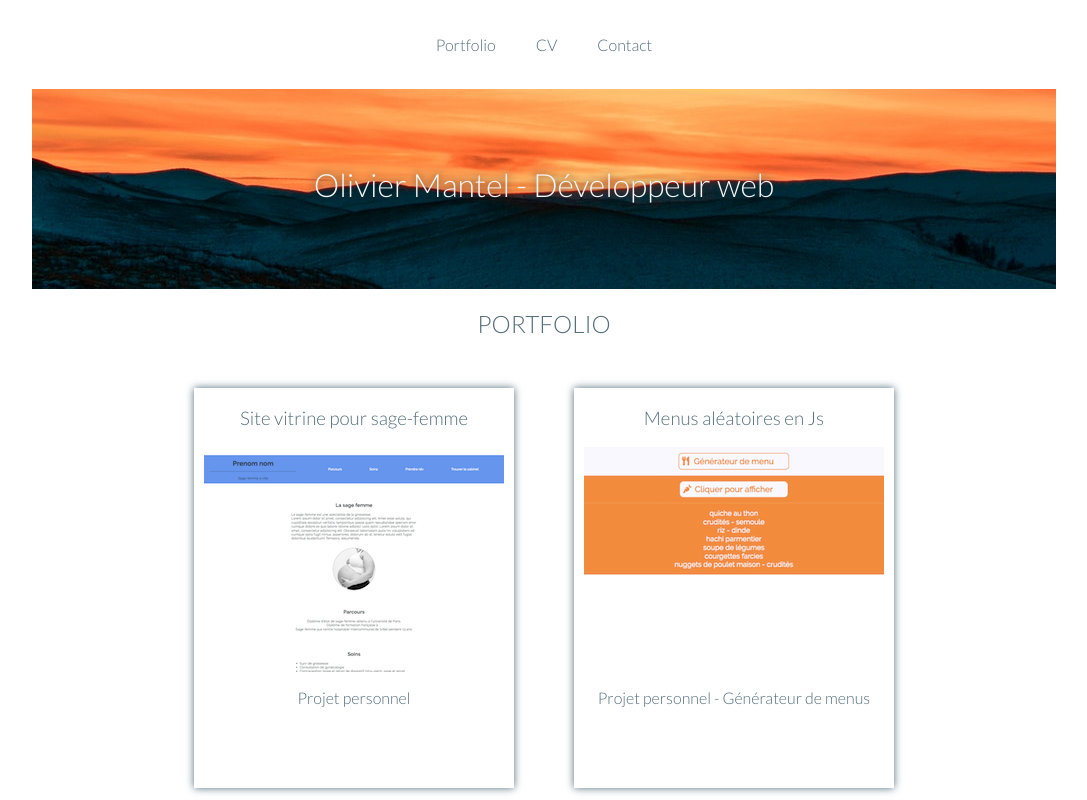
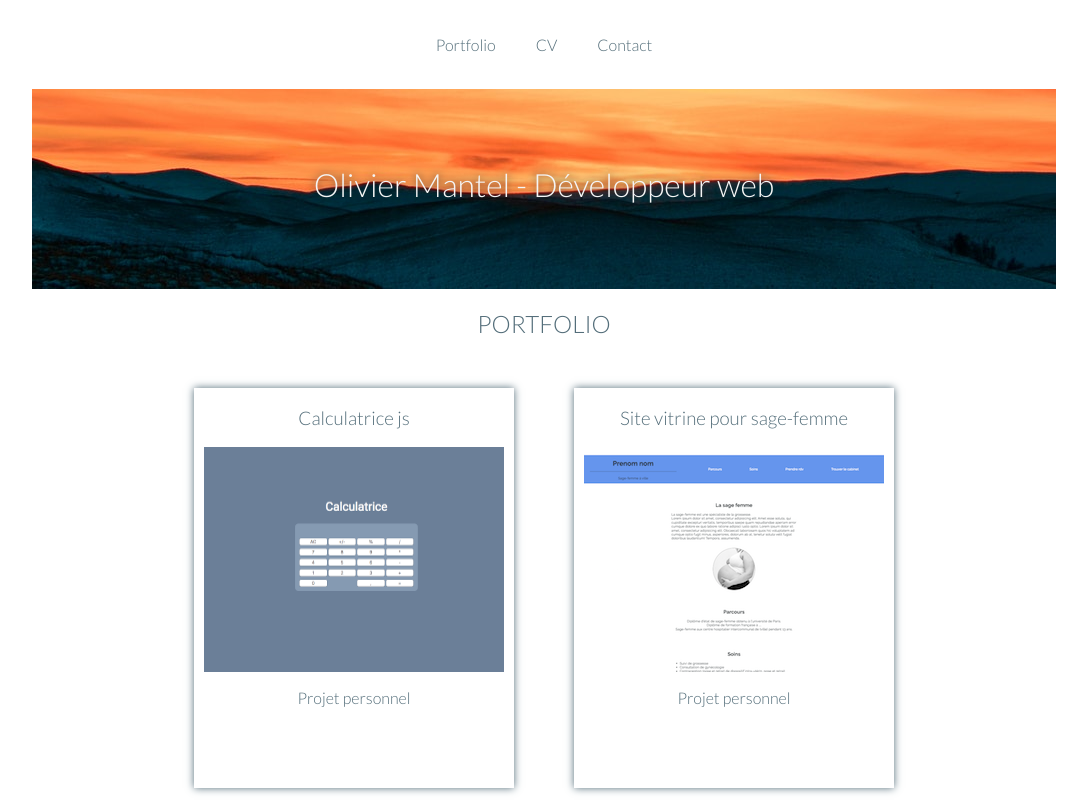
Before and after one commit to OMantel1/Portfolio, a plain HTML site: page index.html in a window 1280 px wide. Shown: the top 800 px of the page, without its empty margins (96-1183 px from the left). Drawn offline with Linux system fonts and the light colour scheme.

Commit message:
ajout projet calc

```diff
--- a/index.html
+++ b/index.html
@@ -42,6 +42,15 @@
     <section id="portfolio">
         <h2 class="portfolio__title">PORTFOLIO</h2>
         <div class="projets">
+
+
+             <article class="projets__box">
+                <h3 class="projets__box__title">Calculatrice js</h3>
+                <div class="projet__box__capture">
+                    <a href="https://omantel1.github.io/Calculatrice-js/" target="_blank" rel="noopener"><img src="img/portfolio-capture-calc.png" alt="calculatrice"> </a>
+                </div>
+                <p class="projets__box__text" >Projet personnel</p>
+            </article>
 
             <article class="projets__box">
                 <h3 class="projets__box__title">Site vitrine pour sage-femme</h3>
```
Also changed, not shown: img/portfolio-capture-calc.png (added).
